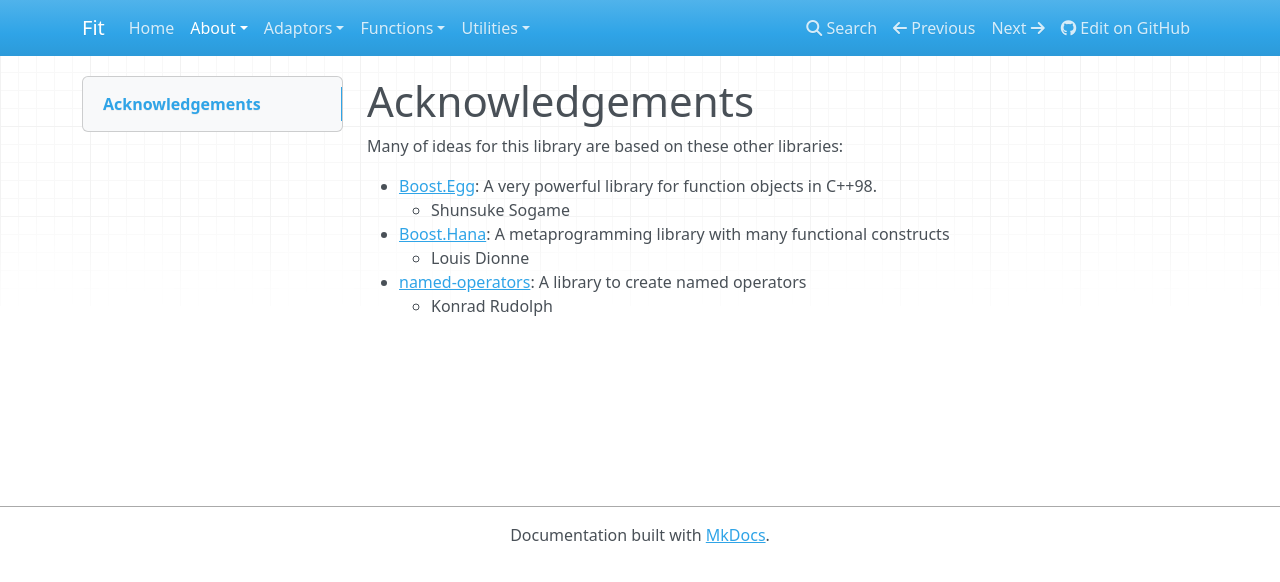
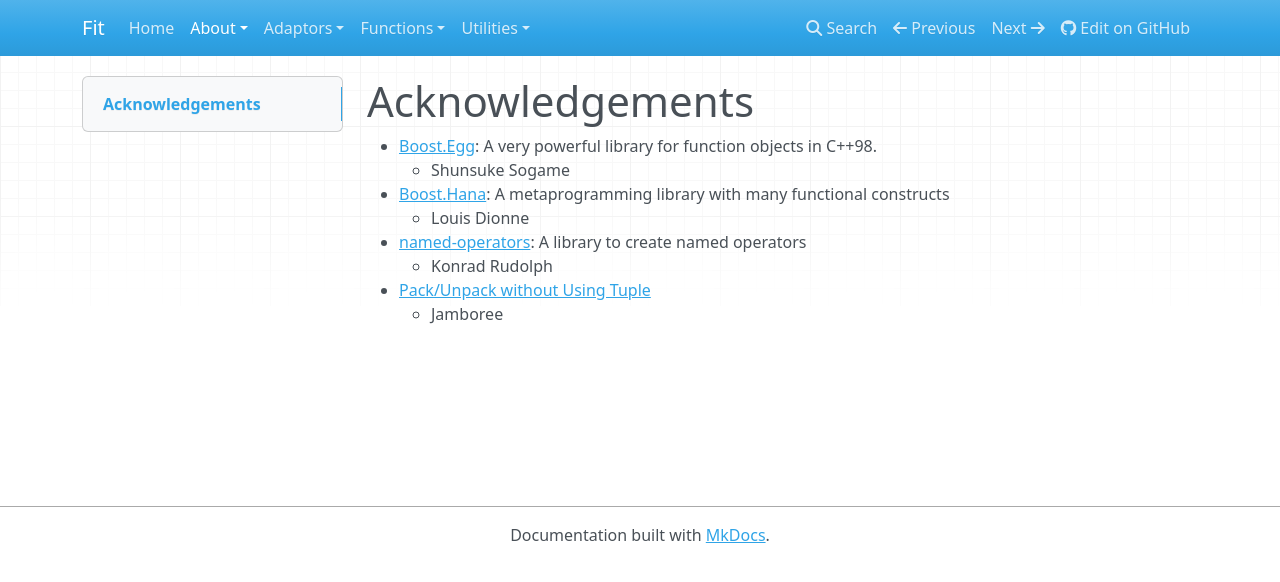
Before and after one commit to boostorg/hof, an MkDocs documentation site: the page built from doc/src/acknowledgements.md, in a window 1280 px wide. Shown: the top 582 px of the page. Built offline with MkDocs 1.6.1, drawn with Linux system fonts in a browser that asks for light colours; nearby versions of some CDN libraries; old or Windows-style settings are respelled for this version of MkDocs.

Commit message:
Add more to acknowledgements

```diff
--- a/doc/src/acknowledgements.md
+++ b/doc/src/acknowledgements.md
@@ -1,7 +1,5 @@
 Acknowledgements
 ================
-
-Many of ideas for this library are based on these other libraries:
 
 * [Boost.Egg](http://p-stade.sourceforge.net/boost/libs/egg/doc/html/index.html): A very powerful library for function objects in C++98.
     - Shunsuke Sogame
@@ -9,3 +7,5 @@
     - Louis Dionne
 * [named-operators](https://github.com/klmr/named-operator): A library to create named operators
     - Konrad Rudolph
+* [Pack/Unpack without Using Tuple](http://jamboree.github.io/cout/tricks/2014/07/21/pack-unpack-without-using-tuple.html)
+    - Jamboree
```
